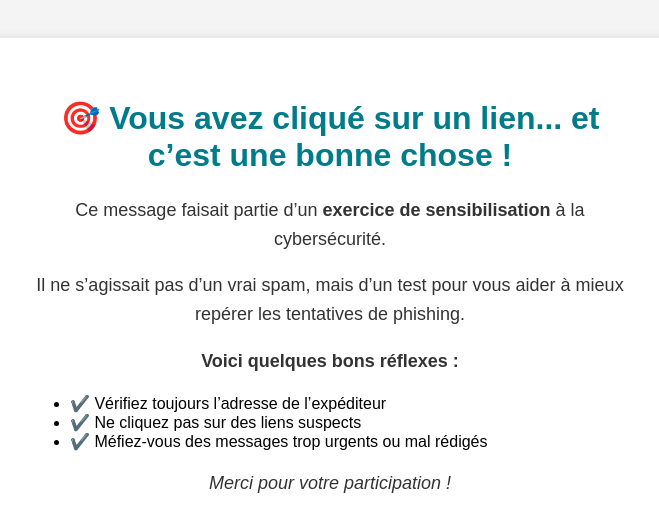
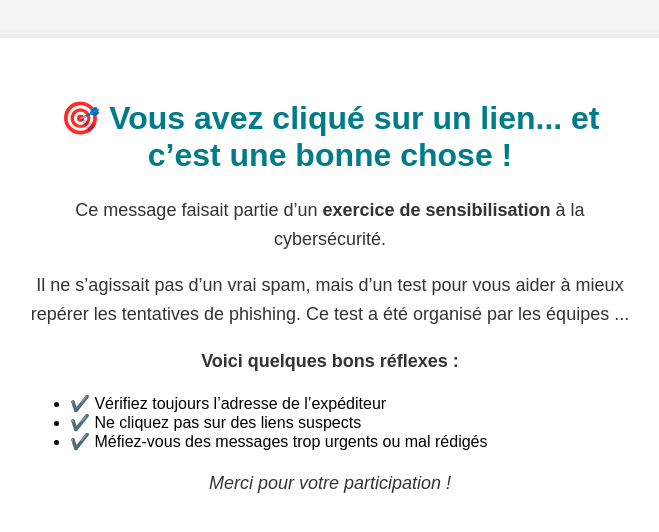
Before and after one commit to lledid/sensibilisation-cybersecurite, a plain HTML site: page index.html in a window 1280 px wide. Shown: the whole page, without its empty margins (310-969 px from the left). Drawn offline with Linux system fonts and the light colour scheme.

Commit message:
Add files via upload
ajouter, les équipes....

```diff
--- a/index.html
+++ b/index.html
@@ -35,7 +35,7 @@
       Ce message faisait partie d’un <strong>exercice de sensibilisation</strong> à la cybersécurité.
     </p>
     <p>
-      Il ne s’agissait pas d’un vrai spam, mais d’un test pour vous aider à mieux repérer les tentatives de phishing.
+      Il ne s’agissait pas d’un vrai spam, mais d’un test pour vous aider à mieux repérer les tentatives de phishing. Ce test a été organisé par les équipes ...
     </p>
     <p><strong>Voici quelques bons réflexes :</strong></p>
     <ul style="text-align: left;">
```
